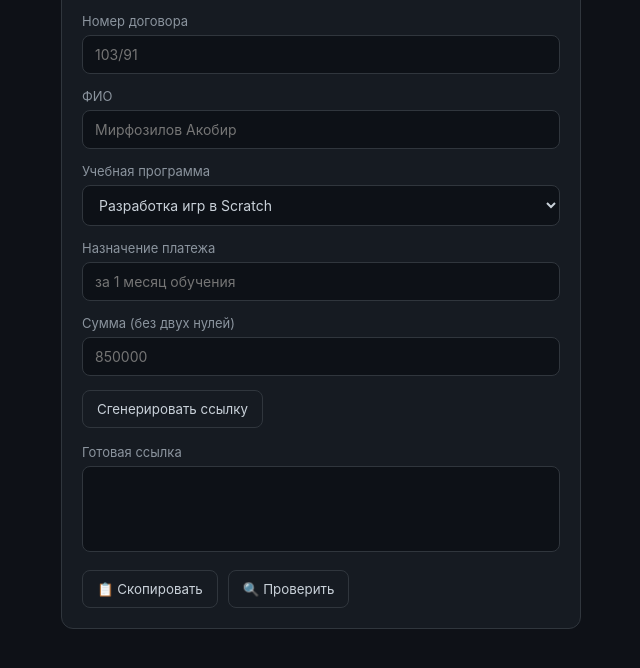
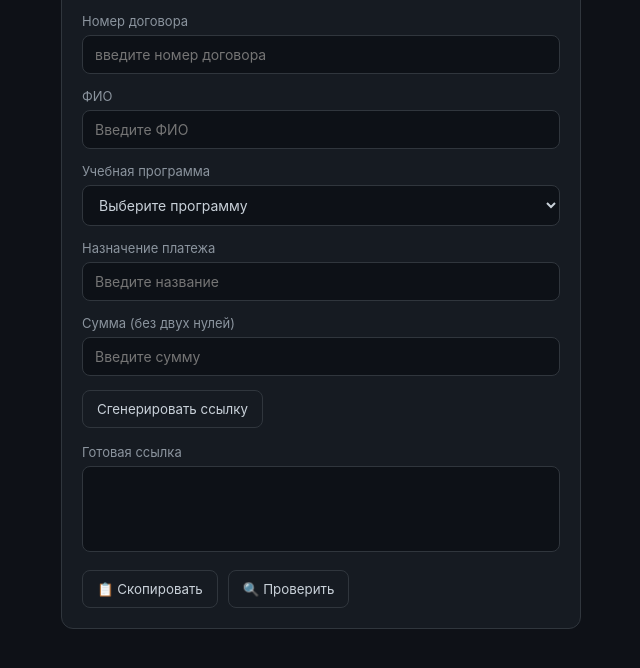
Before and after one commit to RuslanFenomen/Synergy-hub---generator-ssilki-oplati, a plain HTML site: page index.html in a window 1280 px wide. Shown: the part 74-742 px from the top of the page, without its empty margins (319-959 px from the left). Drawn offline with Linux system fonts and the light colour scheme.

Commit message:
Update index.html
added a placeholder and 1 option in the select field

```diff
--- a/index.html
+++ b/index.html
@@ -112,13 +112,14 @@ button:hover {
     <h1>🔗 Генератор ссылки Payme</h1>
 
     <label>Номер договора</label>
-    <input id="contract" placeholder="103/91">
+    <input id="contract" placeholder="введите номер договора">
 
     <label>ФИО</label>
-    <input id="fullname" placeholder="Мирфозилов Акобир">
+    <input id="fullname" placeholder="Введите ФИО">
 
     <label>Учебная программа</label>
     <select id="program">
+      <option value="" disabled selected>Выберите программу</option>
       <option value="1">Разработка игр в Scratch</option>
       <option value="3">Разработка игр в Roblox Studio</option>
       <option value="5">Программирование на языке Python</option>
@@ -126,10 +127,10 @@ button:hover {
     </select>
 
     <label>Назначение платежа</label>
-    <input id="paymentFor" placeholder="за 1 месяц обучения">
+    <input id="paymentFor" placeholder="Введите название">
 
     <label>Сумма (без двух нулей)</label>
-    <input id="amount" type="number" placeholder="850000">
+    <input id="amount" type="number" placeholder="Введите сумму">
 
     <button onclick="generate()">Сгенерировать ссылку</button>
 
```
